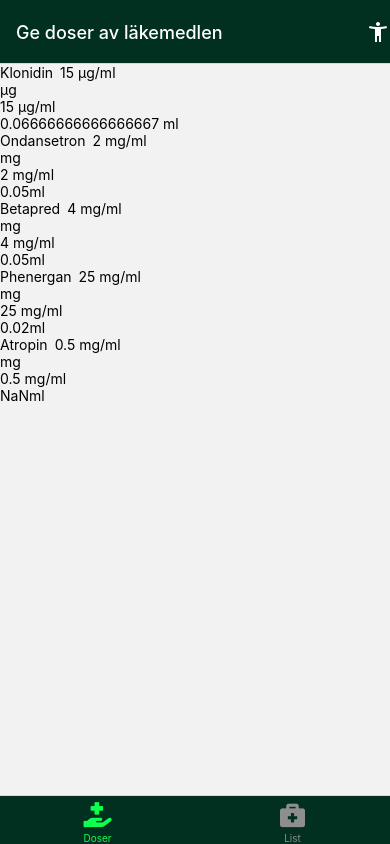
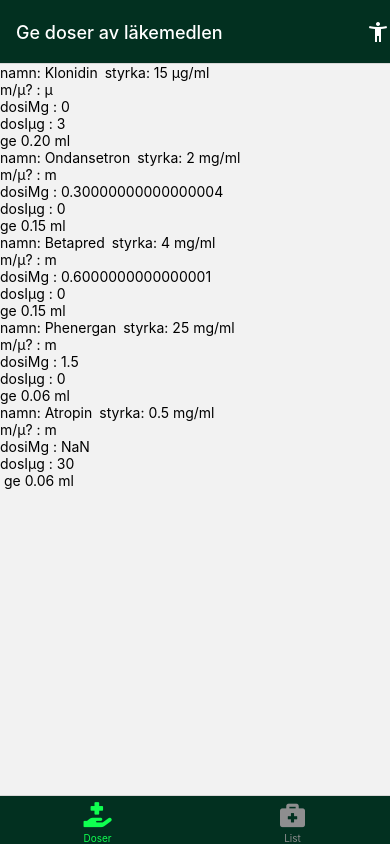
Before and after one commit to lelkespeter/AnestesiDrugs, a React Native app: screen /CurrentDrugs in a window 390 px wide. Built offline with nearby package versions, Linux system fonts and the light colour scheme.

Commit message:
mapp Output+Input

```diff
--- a/components/ListAllMediciner.js
+++ b/components/Output/ListAllMediciner.js
@@ -1,7 +1,7 @@
 import {FlatList, StyleSheet, Text, View} from "react-native";
 import React from "react";
 
-import {appStyles} from "../constants/myStyles";
+import {appStyles} from "../../constants/myStyles";
 
 const ListAllMediciner = ({drugs}) => {
   function renderDrugsItem({item}) {
--- a/components/LmItem.js
+++ b/components/Output/LmItem.js
@@ -1,7 +1,7 @@
 import {Pressable, StyleSheet, Text, View} from "react-native";
 import React from "react";
 
-import {appStyles} from "../constants/myStyles";
+import {appStyles} from "../../constants/myStyles";
 
 const LmItem = ({id, name, styrka, recept, dosimG, dosIµG, obs}) => {
   const w = 22;
--- a/components/TestListItem.js
+++ b/components/TestListItem.js
@@ -10,32 +10,38 @@ const TestListItem = ({drugName, styrka, recept, dosimG, dosIµG, obs}) => {
   // volume = (amount * w)/strength
 
   const strength = styrka.charAt(styrka.length - 5);
-  const numStyrka = parseFloat(styrka);
+  const numStrength = parseFloat(styrka);
 
+  const w = 3;
   return (
     <>
       <View style={{flexDirection: "row"}}>
         <View>
-          <Text>{drugName}</Text>
+          <Text>namn: {drugName}</Text>
         </View>
         <View style={{paddingLeft: 7}}>
-          <Text>{styrka}</Text>
+          <Text>styrka: {styrka}</Text>
         </View>
       </View>
+
       <View>
-        <Text>{strength}g</Text>
+        <Text>m/µ? : {strength}</Text>
       </View>
       <View>
-        <Text>{`${parseFloat(styrka)} ${strength}g/ml`}</Text>
+        <Text>dosiMg : {dosimG * w}</Text>
       </View>
       <View>
-        {strength === "m" && dosimG != 0 ? (
-          <Text>{dosimG / numStyrka}ml</Text>
-        ) : strength === "m" && dosIµG != 0 ? (
-          <Text>{dosIµG / numStyrka} ml</Text>
-        ) : (
-          <Text>{dosIµG / numStyrka} ml</Text>
-        )}
+        <Text>dosIµg : {dosIµG * w}</Text>
+      </View>
+
+      <View>
+        {strength === "m" && dosimG !== 0 && dosIµG !== "" ? (
+          <Text> ge {((dosIµG * w) / (numStrength * 1000)).toFixed(2)} ml</Text>
+        ) : strength === "m" && dosimG !== 0 ? (
+          <Text>ge {((dosimG * w) / numStrength).toFixed(2)} ml</Text>
+        ) : strength === "µ" && dosIµG !== "" ? (
+          <Text>ge {((dosIµG * w) / numStrength).toFixed(2)} ml</Text>
+        ) : null}
       </View>
     </>
   );
--- a/screens/CurrentDosesScreen.js
+++ b/screens/CurrentDosesScreen.js
@@ -1,6 +1,7 @@
 import {StyleSheet, Text, View} from "react-native";
 import React from "react";
-import AktuellaMedicinerList from "../components/AktuellaMedicinerList";
+
+import AktuellaMedicinerList from "../components/Output/AktuellaMedicinerList";
 import LM from "../constants/data";
 import TestCurrentMedications from "../components/TestCurrentMedications";
 
--- a/screens/DrugsListScreen.js
+++ b/screens/DrugsListScreen.js
@@ -3,7 +3,7 @@ import React from "react";
 
 import {appStyles} from "../constants/myStyles";
 
-import ListAllMediciner from "../components/ListAllMediciner";
+import ListAllMediciner from "../components/Output/ListAllMediciner";
 import LM from "../constants/data";
 
 const DrugsListScreen = () => {
```
Also changed, not shown: components/Input/Input.js (added, +14 -0 lines), components/Input/InputWeight.js (added, +14 -0 lines), components/Input/SearchLm.js (added, +14 -0 lines), components/Test/TestInput.js (added, +14 -0 lines), components/Test/TestSearch.js (added, +14 -0 lines), components/Test/TestWeight.js (added, +14 -0 lines), components/Output/AktuellaMedicinerList.js (renamed from components/AktuellaMedicinerList.js).
